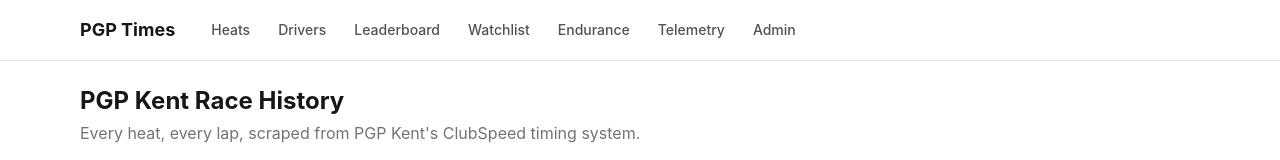
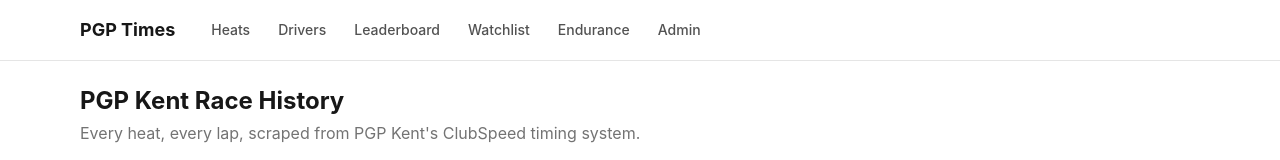
Before and after one commit to kevhjel/PGPTracker, a React (Vite) app: page / in a window 1280 px wide. Shown: the top 160 px of the page. Built offline with nearby package versions, Linux system fonts and the light colour scheme; no server answers.

Commit message:
Hide Telemetry nav link from non-admin visitors
Only show the tab once the admin secret is set, matching how the page
itself is already gated - previously the link was visible to everyone
even though the page content required the key.

```diff
--- a/src/components/Layout.tsx
+++ b/src/components/Layout.tsx
@@ -1,4 +1,5 @@
 import { NavLink, Outlet } from "react-router-dom";
+import { useAdminSecret } from "../lib/adminSecret";
 
 const navLinkClass = ({ isActive }: { isActive: boolean }) =>
   `px-3 py-2 rounded-md text-sm font-medium transition-colors ${
@@ -8,6 +9,8 @@
   }`;
 
 export default function Layout() {
+  const { secret } = useAdminSecret();
+
   return (
     <div className="min-h-screen bg-white text-neutral-900 dark:bg-neutral-950 dark:text-neutral-100">
       <header className="border-b border-neutral-200 dark:border-neutral-800">
@@ -21,7 +24,7 @@
             <NavLink to="/leaderboard" className={navLinkClass}>Leaderboard</NavLink>
             <NavLink to="/watchlist" className={navLinkClass}>Watchlist</NavLink>
             <NavLink to="/endurance" className={navLinkClass}>Endurance</NavLink>
-            <NavLink to="/telemetry" className={navLinkClass}>Telemetry</NavLink>
+            {secret && <NavLink to="/telemetry" className={navLinkClass}>Telemetry</NavLink>}
             <NavLink to="/admin/scrape-health" className={navLinkClass}>Admin</NavLink>
           </nav>
         </div>
```
